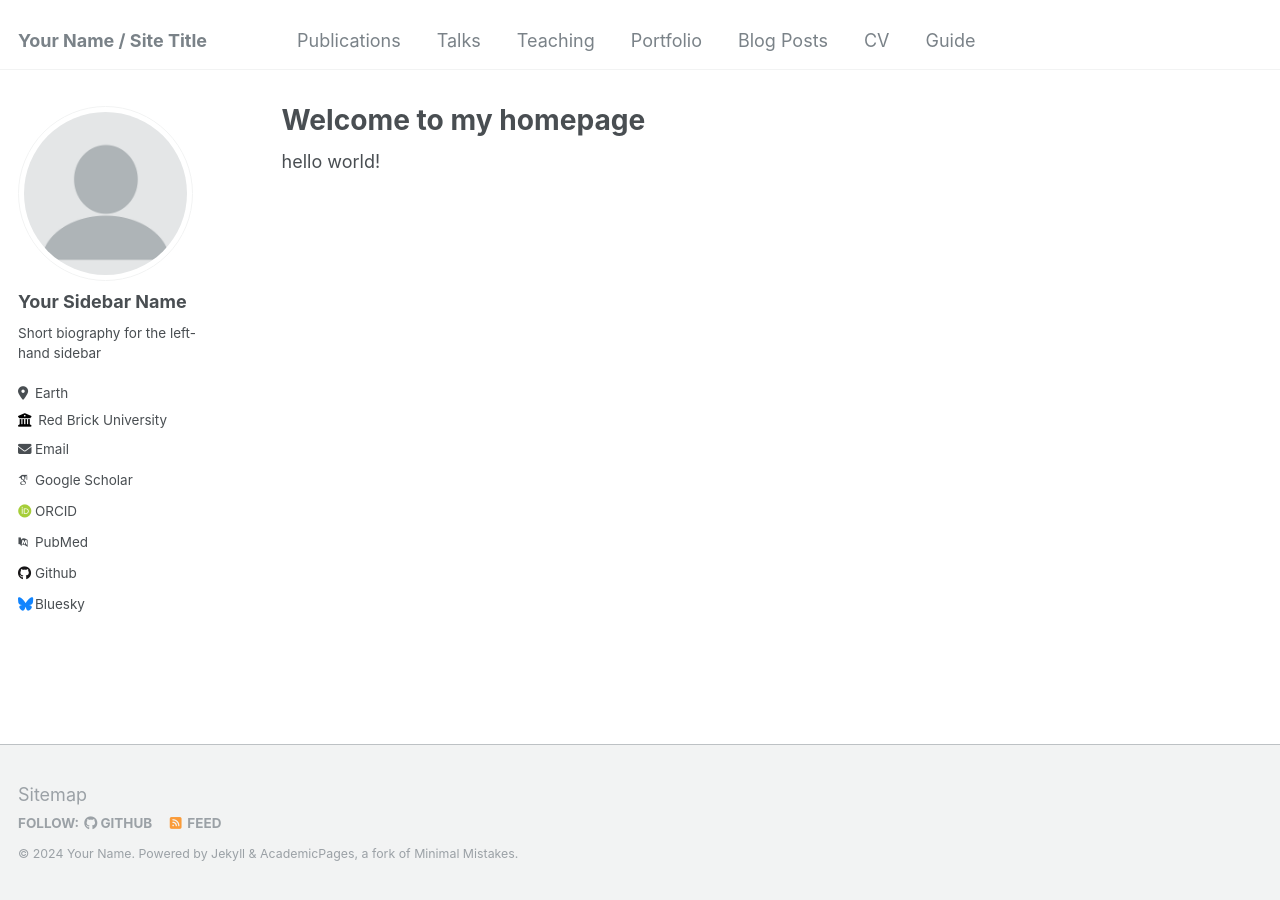
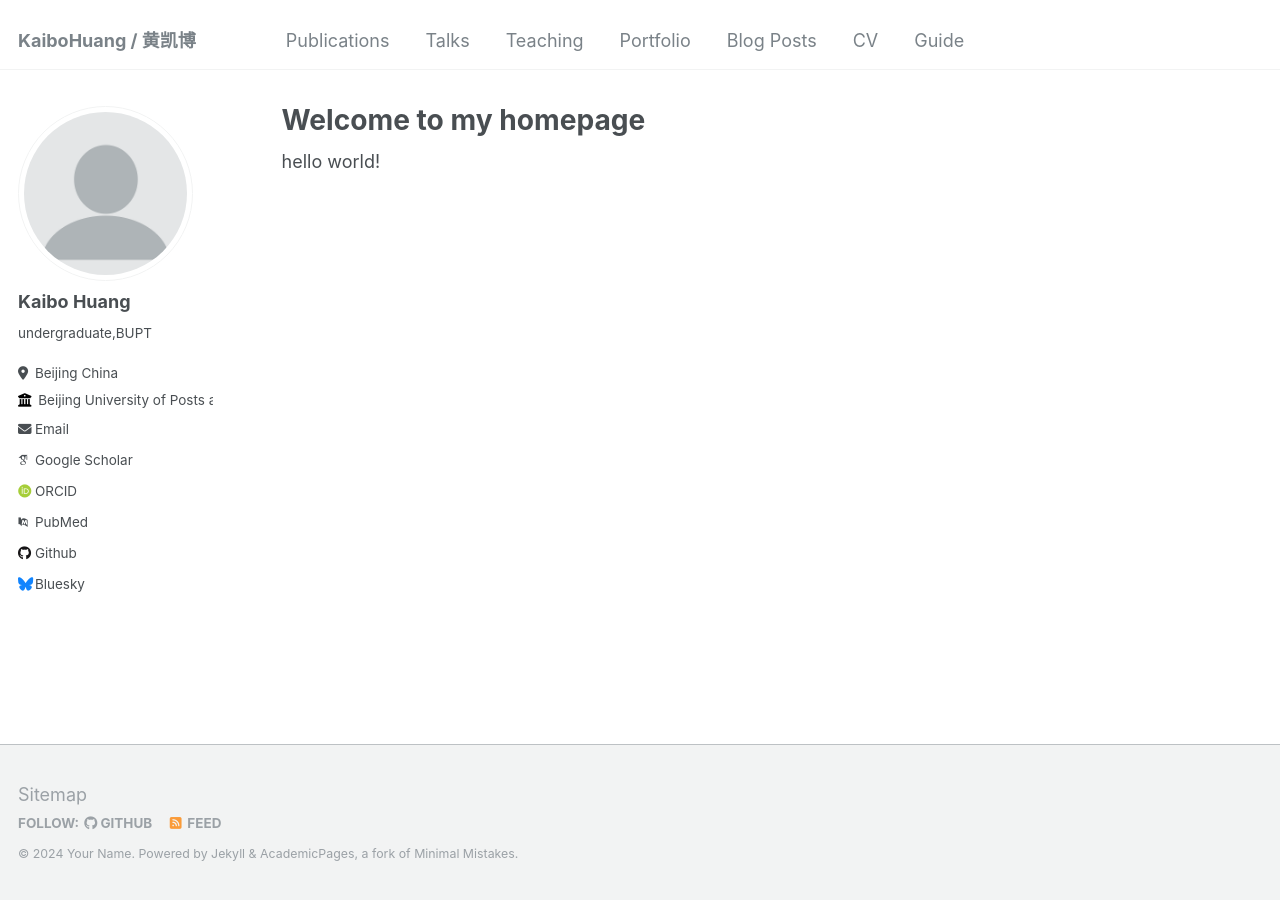
Before and after one commit to HUANG-Kaibo/Huangkaibo, a Jekyll site: the page built from _pages/about.md, in a window 1280 px wide. Built offline with Jekyll 4.4.1, drawn with Linux system fonts in a browser that asks for light colours; some web fonts are replaced.

Commit message:
Update _config.yml

```diff
--- a/_config.yml
+++ b/_config.yml
@@ -8,13 +8,13 @@
 
 # Basic Site Settings
 locale                   : "en-US"
-title                    : "Your Name / Site Title"
+title                    : "KaiboHuang / 黄凯博"
 title_separator          : "-"
 name                     : &name "Your Name"
 description              : &description "personal description"
-url                      : https://academicpages.github.io # the base hostname & protocol for your site e.g. "https://mmistakes.github.io"
+url                      : https://huang-kaibo.github.io/info/ # the base hostname & protocol for your site e.g. "https://mmistakes.github.io"
 baseurl                  : "" # the subpath of your site, e.g. "/blog"
-repository               : "academicpages/academicpages.github.io"
+repository               : "Huang-kaibo/huang-kaibo.github.io/info/"
 
 # Site Author - The following control what appear as part of the author content on the side bar.
 #               If a field is blank the icon and link will not appear, otherwise it will be shown.
@@ -22,13 +22,13 @@ repository               : "academicpages/academicpages.github.io"
 author:
   # Biographic information
   avatar           : "profile.png"
-  name             : "Your Sidebar Name"
+  name             : "Kaibo Huang"
   pronouns         : # example: "she/her"
-  bio              : "Short biography for the left-hand sidebar"
-  location         : "Earth"
-  employer         : "Red Brick University"
+  bio              : "undergraduate,BUPT"
+  location         : "Beijing China"
+  employer         : "Beijing University of Posts and Telecommunications"
   uri              : # URL
-  email            : "none@example.org"
+  email            : "Huangkaibo@bupt.edu.cn"
 
   # Academic websites
   arxiv            : # URL - Update with the correct link to your profile
```
